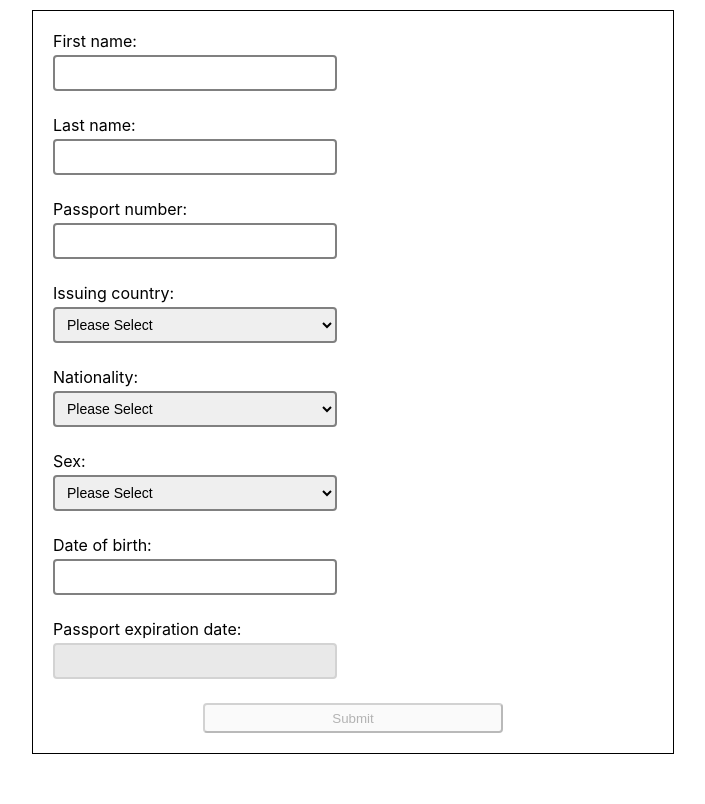
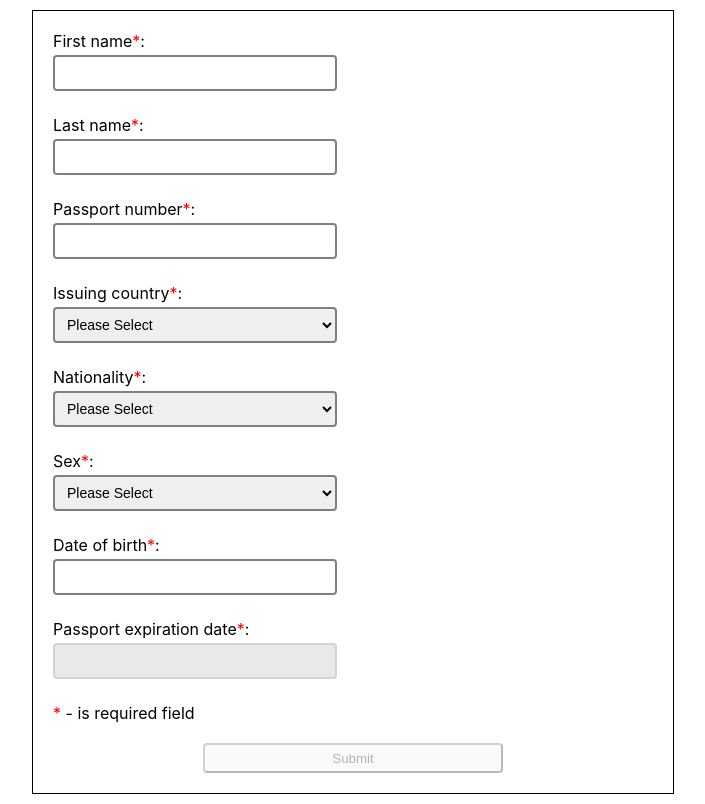
Before and after one commit to AlexOg37/form-with-validation, a React (Create React App) app: page / in a window 1280 px wide. Shown: the whole page, without its empty margins (287-992 px from the left). Built offline with nearby package versions, Linux system fonts and the light colour scheme.

Commit message:
add required symbol

```diff
--- a/public/index.html
+++ b/public/index.html
@@ -24,7 +24,7 @@
       work correctly both with client-side routing and a non-root public URL.
       Learn how to configure a non-root public URL by running `npm run build`.
     -->
-    <title>React App</title>
+    <title>Simple React Form</title>
   </head>
   <body>
     <noscript>You need to enable JavaScript to run this app.</noscript>
--- a/src/Form/FormPresentation.tsx
+++ b/src/Form/FormPresentation.tsx
@@ -6,6 +6,7 @@ import { countries } from './countries';
 import { nationalities } from './nationalities';
 import { Values, Errors } from '../actions';
 import styled from 'styled-components';
+import { Required } from './Required';
 
 export type Validation = (value: string) => string;
 
@@ -21,6 +22,7 @@ const FormWrapper = styled.form`
     max-width: 300px;
     width: 100%;
     margin: auto;
+    margin-top: 20px;
     height: 30px;
     border-radius: 4px;
   }
@@ -58,6 +60,7 @@ const FormPresentation: React.FC<Props> = ({
       <TextInput
         label={formData.nameLabel}
         name='first-name'
+        required={true}
         value={values.name}
         onChange={e => handleFiledChange(e.currentTarget.value, 'name')}
         onBlur={e => handleFiledTouch('name', validateName)}
@@ -66,6 +69,7 @@ const FormPresentation: React.FC<Props> = ({
       <TextInput
         label={formData.surnameLabel}
         name='last-name'
+        required={true}
         value={values.surname}
         onChange={e => handleFiledChange(e.currentTarget.value, 'surname')}
         onBlur={e => handleFiledTouch('surname', validateName)}
@@ -74,6 +78,7 @@ const FormPresentation: React.FC<Props> = ({
       <TextInput
         label={formData.passportNumber}
         name='passport'
+        required={true}
         value={values.passport}
         onChange={e => handleFiledChange(e.currentTarget.value, 'passport')}
         onBlur={e => handleFiledTouch('passport', validatePassport)}
@@ -82,6 +87,7 @@ const FormPresentation: React.FC<Props> = ({
       <SelectField
         label={formData.issuingCountry}
         name='country'
+        required={true}
         value={values.country}
         onChange={value => handleFiledChange(value, 'country')}
         onBlur={() => handleFiledTouch('country', validateSelectFields)}
@@ -91,6 +97,7 @@ const FormPresentation: React.FC<Props> = ({
       <SelectField
         label={formData.nationality}
         name='nationality'
+        required={true}
         value={values.nationality}
         onChange={value => handleFiledChange(value, 'nationality')}
         onBlur={() => handleFiledTouch('nationality', validateSelectFields)}
@@ -100,6 +107,7 @@ const FormPresentation: React.FC<Props> = ({
       <SelectField
         label={formData.sex}
         name='sex'
+        required={true}
         value={values.sex}
         onChange={value => handleFiledChange(value, 'sex')}
         onBlur={() => handleFiledTouch('sex', validateSelectFields)}
@@ -109,6 +117,7 @@ const FormPresentation: React.FC<Props> = ({
       <TextInput
         label={formData.dateOfBirth}
         name='date-of-birth'
+        required={true}
         value={values.dateOfBirth}
         onChange={e => handleFiledChange(e.currentTarget.value, 'dateOfBirth')}
         onBlur={e => handleFiledTouch('dateOfBirth', validateDOBField)}
@@ -117,12 +126,14 @@ const FormPresentation: React.FC<Props> = ({
       <TextInput
         label={formData.passportExpirationDate}
         name='passport-expiration'
+        required={true}
         value={values.passportExpiration}
         onChange={e => handleFiledChange(e.currentTarget.value, 'passportExpiration')}
         onBlur={e => handleFiledTouch('passportExpiration', validateExpirationDate)}
         error={errors.passportExpiration}
         disabled={errors.dateOfBirth !== ''}
       />
+      <Required> - is required field</Required>
       <button className='submit' type='submit' disabled={!isFormValid}>{formData.submitButton}</button>
     </FormWrapper>
   );
--- /dev/null
+++ b/src/Form/Required.tsx
@@ -0,0 +1,8 @@
+import styled from 'styled-components';
+
+export const Required = styled.span`
+  ::before{
+    color: red;
+    content: '*';
+  }
+`;
--- a/src/Select/SelectField.tsx
+++ b/src/Select/SelectField.tsx
@@ -1,5 +1,6 @@
 import React from 'react';
 import { FormFieldWrapper } from '../Form/FormFieldWrapper';
+import { Required } from '../Form/Required';
 
 type Props = {
   error?: string;
@@ -9,6 +10,7 @@ type Props = {
   onBlur: () => void;
   options: string[];
   placeholder?: string;
+  required?: boolean;
   value: string;
 }
 
@@ -20,12 +22,13 @@ export const SelectField: React.FC<Props> = ({
   onBlur,
   options,
   placeholder = 'Please Select',
+  required,
   value,
 }) => {
   const optionsWithPlaceholder = [placeholder, ...options];
   return (
     <FormFieldWrapper error={error} disabled={false}>
-      <label htmlFor={name}>{label}:</label>
+      <label htmlFor={name}>{label}{required && <Required/>}:</label>
       <select
         value={value || optionsWithPlaceholder[0]}
         onChange={e => onChange(e.currentTarget.value || '')}
--- a/src/TextInput/TextInput.tsx
+++ b/src/TextInput/TextInput.tsx
@@ -1,11 +1,13 @@
 import React from 'react';
 import { FormFieldWrapper } from '../Form/FormFieldWrapper';
+import { Required } from '../Form/Required';
 
 type Props = {
   error?: string;
   disabled?: boolean;
   label: string;
   name: string;
+  required?: boolean;
   value: string;
   onChange: (e: React.FormEvent<HTMLInputElement>) => void;
   onBlur: (e: React.FormEvent<HTMLInputElement>) => void;
@@ -16,13 +18,14 @@ export const TextInput: React.FC<Props> = ({
   disabled,
   label,
   name,
+  required,
   value,
   onChange,
   onBlur
 }) => {
   return (
     <FormFieldWrapper error={error} disabled={!!disabled}>
-      <label htmlFor={name}>{label}:</label>
+      <label htmlFor={name}>{label}{required && <Required/>}:</label>
       <input
         disabled={disabled}
         type='text'
```
